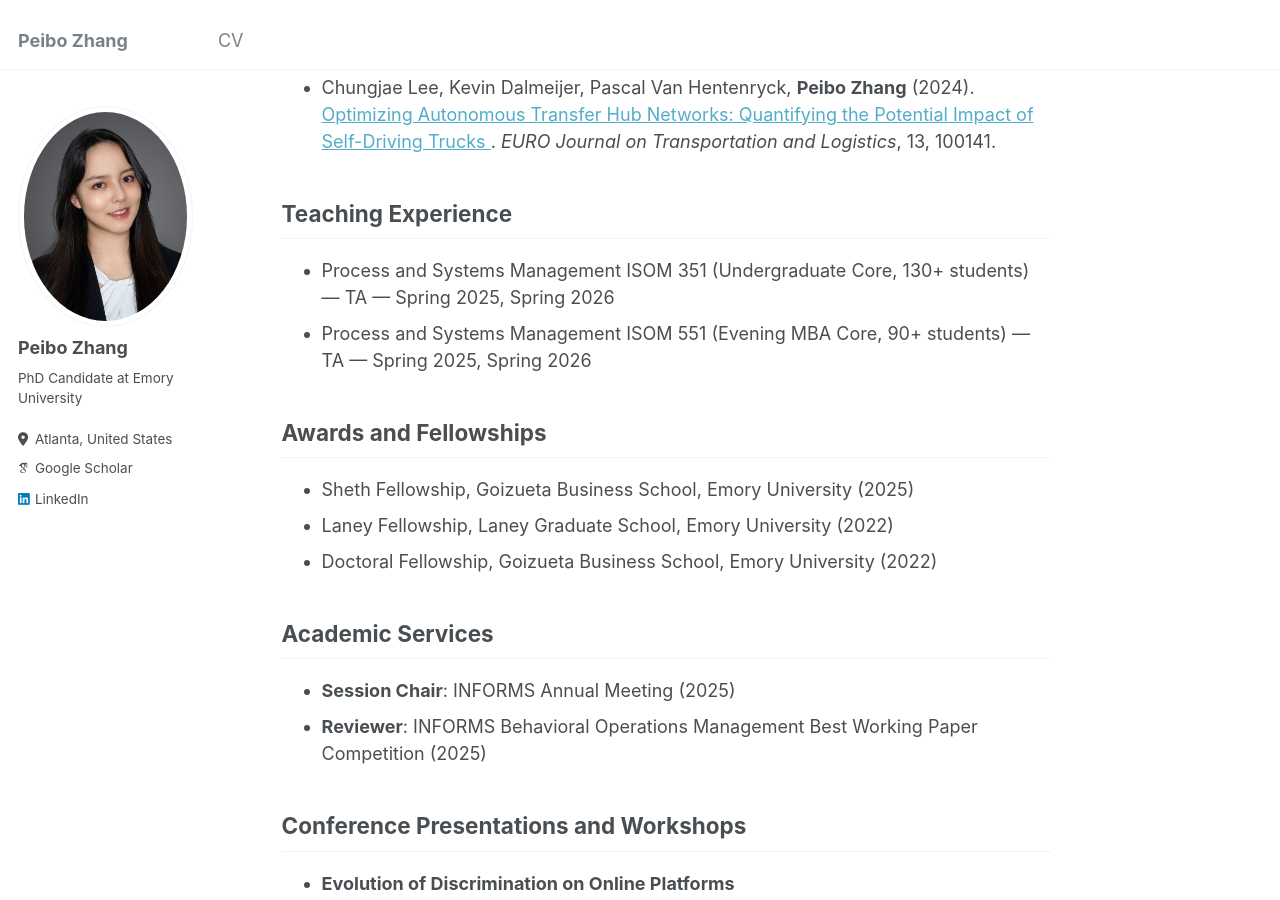
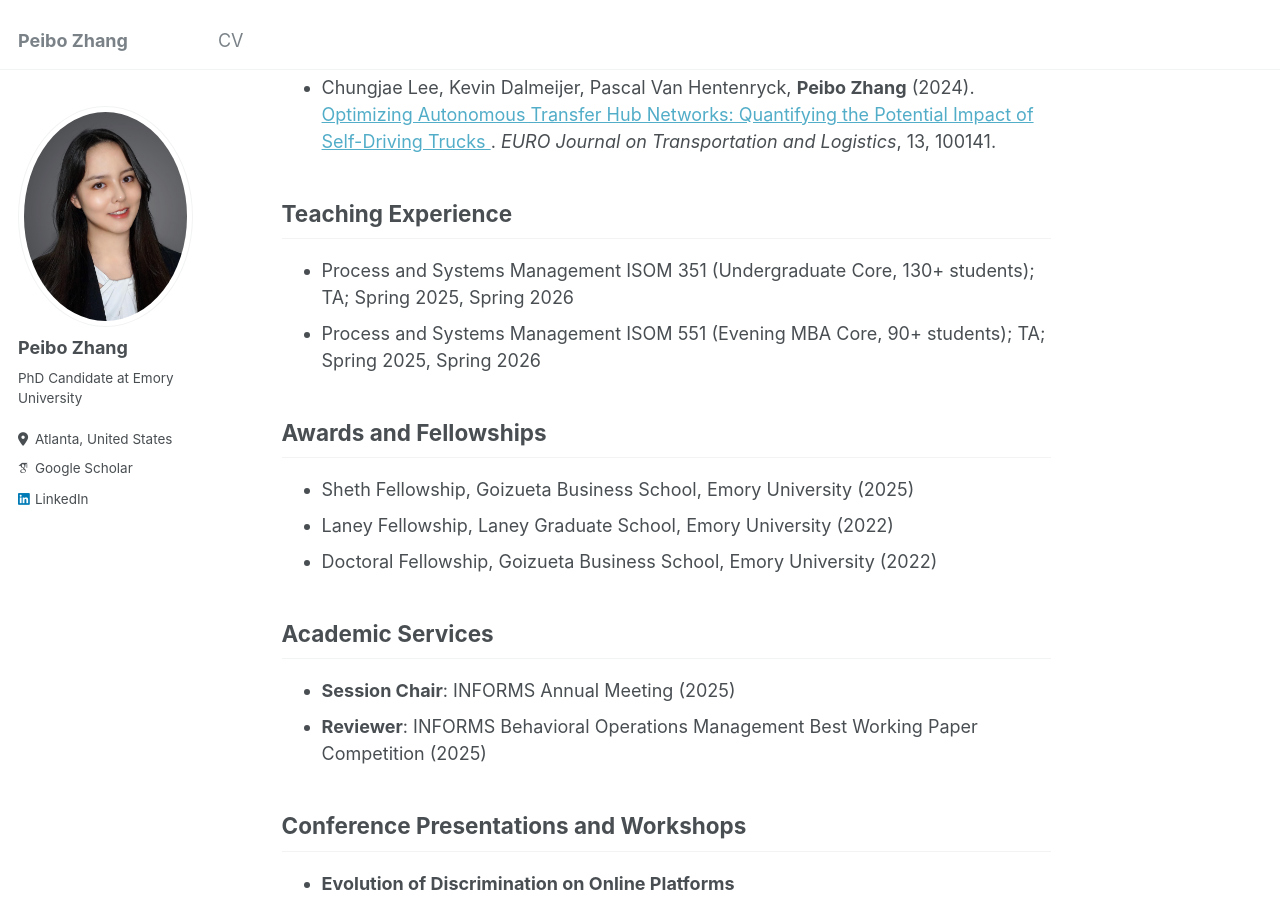
Before and after one commit to PeiboZhang/peibozhang.github.io, a Jekyll site: the page built from _pages/about.md, in a window 1280 px wide and 900 px high, scrolled down 850 px. Built offline with Jekyll 4.4.1, drawn with Linux system fonts in a browser that asks for light colours; some web fonts are replaced.

```diff
--- a/_pages/about.md
+++ b/_pages/about.md
@@ -63,10 +63,10 @@ My research interest broadly centers on online platform operations, generative A
 <h2>Teaching Experience</h2>
 <ul>
   <li>
-    Process and Systems Management ISOM 351 (Undergraduate Core, 130+ students) — TA — Spring 2025, Spring 2026
+    Process and Systems Management ISOM 351 (Undergraduate Core, 130+ students); TA; Spring 2025, Spring 2026
   </li>
   <li>
-    Process and Systems Management ISOM 551 (Evening MBA Core, 90+ students) — TA — Spring 2025, Spring 2026
+    Process and Systems Management ISOM 551 (Evening MBA Core, 90+ students); TA; Spring 2025, Spring 2026
   </li>
 </ul>
 
```
